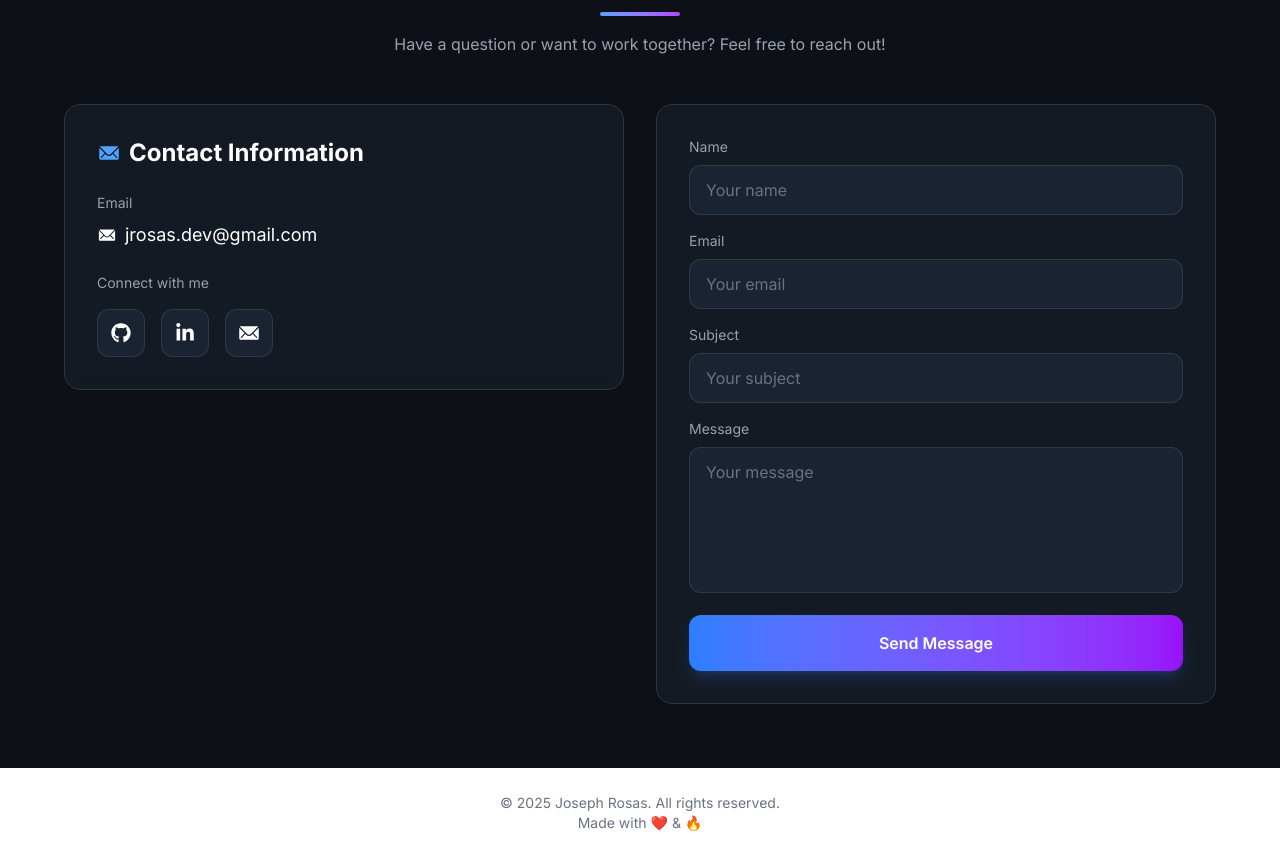
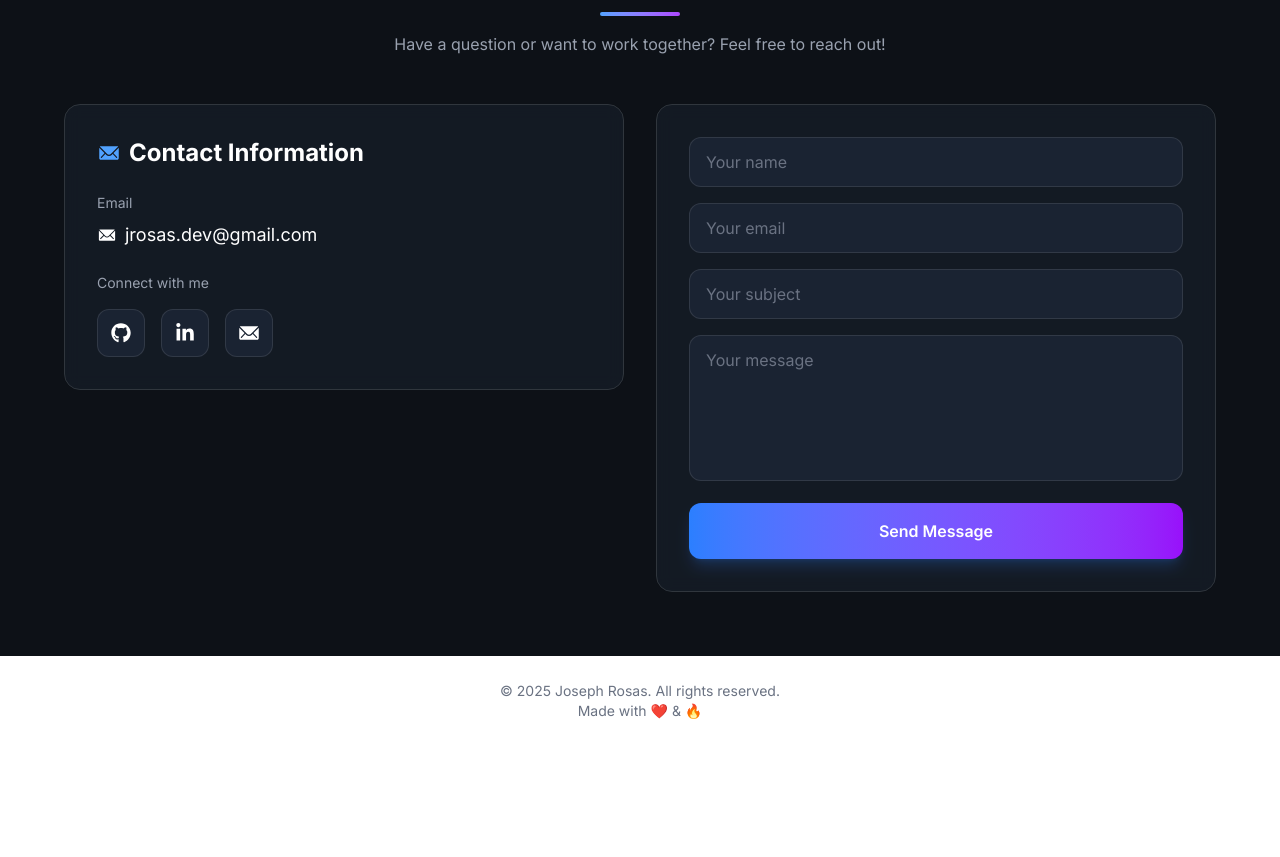
Before and after one commit to josephr04/Portafolio, a React (Vite) app: page / in a window 1280 px wide. Shown: the part 3862-4719 px from the top of the page. After the commit the page ends 4607 px from the top, so only its background shows below. Built offline with nearby package versions, Linux system fonts and the light colour scheme.

Commit message:
Fix: remove contact labels from form

```diff
--- a/src/sections/Contact.tsx
+++ b/src/sections/Contact.tsx
@@ -83,7 +83,6 @@ export function Contact() {
 
             <div className="space-y-4">
               <div>
-                <label className="block text-sm text-gray-400 mb-2">Name</label>
                 <input
                   type="text"
                   placeholder="Your name"
@@ -93,7 +92,6 @@ export function Contact() {
               </div>
 
               <div>
-                <label className="block text-sm text-gray-400 mb-2">Email</label>
                 <input
                   type="email"
                   placeholder="Your email"
@@ -103,7 +101,6 @@ export function Contact() {
               </div>
 
               <div>
-                <label className="block text-sm text-gray-400 mb-2">Subject</label>
                 <input
                   type="text"
                   placeholder="Your subject"
@@ -113,7 +110,6 @@ export function Contact() {
               </div>
 
               <div>
-                <label className="block text-sm text-gray-400 mb-2">Message</label>
                 <textarea
                   placeholder="Your message"
                   rows={5}
```
